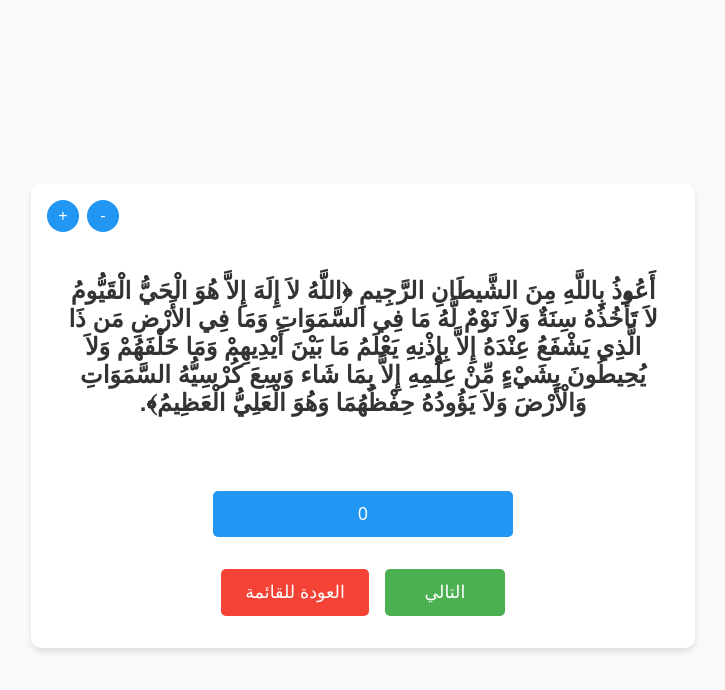
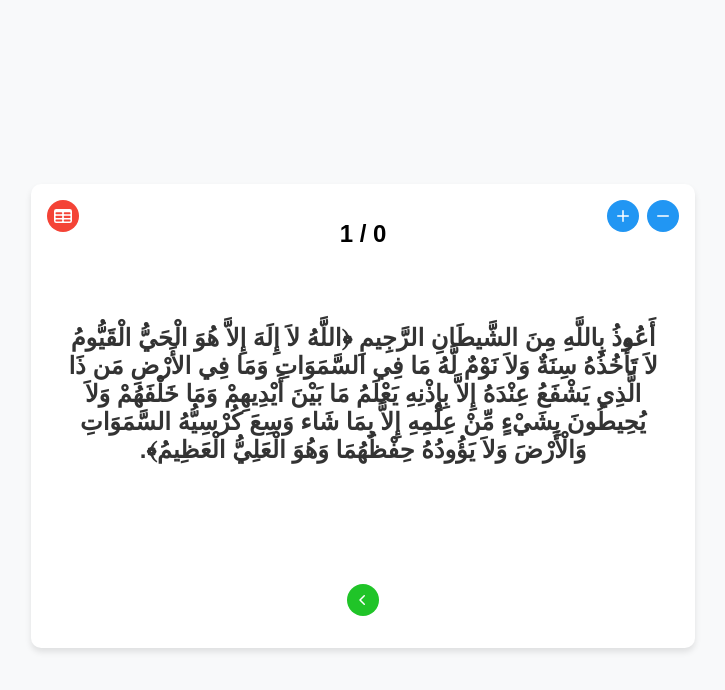
Before and after one commit to mosafa697/azkar, a React (Create React App) app: page / in a window 1280 px wide. Both pictures are taken after a click on the button "أذكار الصباح والمساء". Shown: the top 690 px of the page, without its empty margins (277-1002 px from the left). Built offline with nearby package versions, Linux system fonts and the light colour scheme.

Commit message:
feat: Adding prev button and refactor blocks of code

```diff
--- a/src/components/CategoryAzkar.js
+++ b/src/components/CategoryAzkar.js
@@ -29,14 +29,21 @@ export default function CategoryAzkar({
     }
   };
 
+  const handlePrev = () => {
+    if (index > 2) {
+      setIndex(index - 1);
+    }
+  };
+
   const isLastPhrase = index === categoryAzkar.phrases.length - 1;
 
   return (
     <ZekrCard
-      phrase={categoryAzkar.phrases[index].text}
+      phrase={categoryAzkar.phrases[index]}
       counter={clicks[index]}
       onPhraseClick={handlePhraseClick}
       onNext={handleNext}
+      onPrev={handlePrev}
       onBack={onBack}
       isLastPhrase={isLastPhrase}
       fontSize={fontSize}
--- a/src/components/ZekrCard.js
+++ b/src/components/ZekrCard.js
@@ -1,11 +1,17 @@
 import React from "react";
 import "../styles/AzkarCard.css";
+import MinusIcon from "../icons/minus.js";
+import PlusIcon from "../icons/plus.js";
+import HomeIcon from "../icons/home.js";
+import ChevronLeftIcon from "../icons/chevron-left.js";
+import ChevronRightIcon from "../icons/chevron-right.js";
 
 export default function ZekrCard({
   phrase,
   counter,
   onPhraseClick,
   onNext,
+  onPrev,
   onBack,
   isLastPhrase,
   fontSize,
@@ -17,27 +23,42 @@ export default function ZekrCard({
       <div className="card">
         <div className="font-controls">
           <button className="font-btn" onClick={onDecreaseFontSize}>
-            -
+            <MinusIcon />
           </button>
           <button className="font-btn" onClick={onIncreaseFontSize}>
-            +
+            <PlusIcon />
           </button>
         </div>
-        <h2 className="phrase" style={{ fontSize: `${fontSize}px` }}>
-          {phrase}
+        <div className="counter-container">
+          <h2>
+            {counter} / {phrase.count}
+          </h2>
+        </div>
+        <div className="option-controls">
+          <button className="back-btn" onClick={onBack}>
+            <HomeIcon />
+          </button>
+        </div>
+        <h2
+          className="phrase"
+          onClick={onPhraseClick}
+          style={{ fontSize: `${fontSize}px` }}
+        >
+          {phrase.text}
         </h2>
-        <button className="counter-btn" onClick={onPhraseClick}>
-          {counter}
-        </button>
+
         <div className="buttons-container">
-          {!isLastPhrase && (
-            <button className="next-btn" onClick={onNext}>
-              التالي
+          {phrase.id > 1 && (
+            <button className="switch-btn" onClick={onPrev}>
+              <ChevronRightIcon />
             </button>
           )}
-          <button className="back-btn" onClick={onBack}>
-            العودة للقائمة
-          </button>
+
+          {!isLastPhrase && (
+            <button className="switch-btn" onClick={onNext}>
+              <ChevronLeftIcon />
+            </button>
+          )}
         </div>
       </div>
     </div>
--- a/src/styles/AzkarCard.css
+++ b/src/styles/AzkarCard.css
@@ -23,14 +23,22 @@
 .font-controls {
   position: absolute;
   top: 1rem;
+  right: 1rem;
+  display: flex;
+  gap: 0.5rem;
+}
+
+.option-controls {
+  position: absolute;
+  top: 1rem;
   left: 1rem;
   display: flex;
   gap: 0.5rem;
 }
 
-.font-btn {
-  background-color: #2196f3;
-  color: white;
+.font-btn,
+.back-btn,
+.switch-btn {
   border: none;
   border-radius: 50%;
   width: 32px;
@@ -43,8 +51,31 @@
   transition: background-color 0.3s;
 }
 
+.font-btn {
+  background-color: #2196f3;
+  color: white;
+}
+
 .font-btn:hover {
   background-color: #1976d2;
+}
+
+.back-btn {
+  background-color: #f44336;
+  color: white;
+}
+
+.back-btn:hover {
+  background-color: #d32f2f;
+}
+
+.switch-btn {
+  background-color: #20c428;
+  color: white;
+}
+
+.switch-btn:hover {
+  background-color: #1c7440;
 }
 
 .phrase {
@@ -58,19 +89,6 @@
   transition: font-size 0.3s ease;
 }
 
-.counter-btn {
-  background-color: #2196f3;
-  color: white;
-  margin: 1rem 0;
-  width: 100%;
-  max-width: 300px;
-  align-self: center;
-}
-
-.counter-btn:hover {
-  background-color: #1976d2;
-}
-
 .buttons-container {
   display: flex;
   gap: 1rem;
@@ -80,32 +98,7 @@
   width: 100%;
 }
 
-.next-btn,
-.back-btn,
-.counter-btn {
-  padding: 0.8rem 1.5rem;
-  font-size: 1.1rem;
-  border: none;
-  border-radius: 5px;
-  cursor: pointer;
-  transition: background-color 0.3s;
-  min-width: 120px;
+.counter-container {
+  position: absolute;
+  top: 1rem;
 }
-
-.next-btn {
-  background-color: #4caf50;
-  color: white;
-}
-
-.next-btn:hover {
-  background-color: #45a049;
-}
-
-.back-btn {
-  background-color: #f44336;
-  color: white;
-}
-
-.back-btn:hover {
-  background-color: #d32f2f;
-}
```
